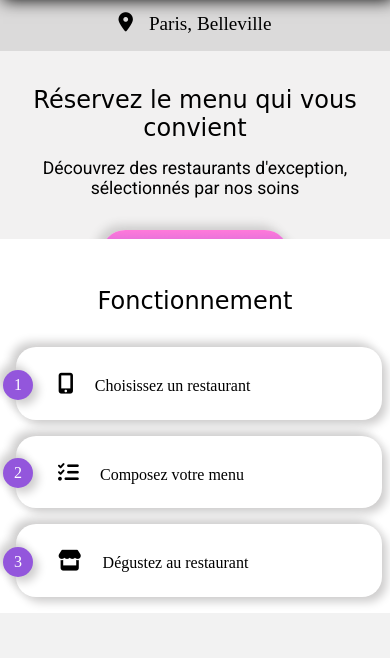
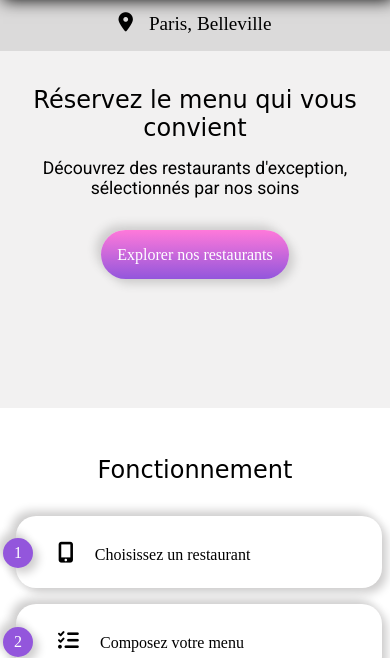
Before and after one commit to Joseph956/JosephANGILERI_3_20210320, a website: page index.html in a window 390 px wide. Shown: the part 67-725 px from the top of the page. Drawn offline with Linux system fonts and the light colour scheme; a web font is replaced by a local one.

Commit message:
correct_respon02_20210419

```diff
--- a/sass/scss/_responsive.scss
+++ b/sass/scss/_responsive.scss
@@ -7,7 +7,7 @@ Page d'accueil des restaurants
 @media screen and (min-width: 280px) and (max-width: 767.98px)
 {
     .explore-section {
-        height: 20vh;
+        height: 40vh;
 
         .explore-texte {
             margin: 0 0 3rem 0;
```
Also changed, not shown: sass/css/style.css.
